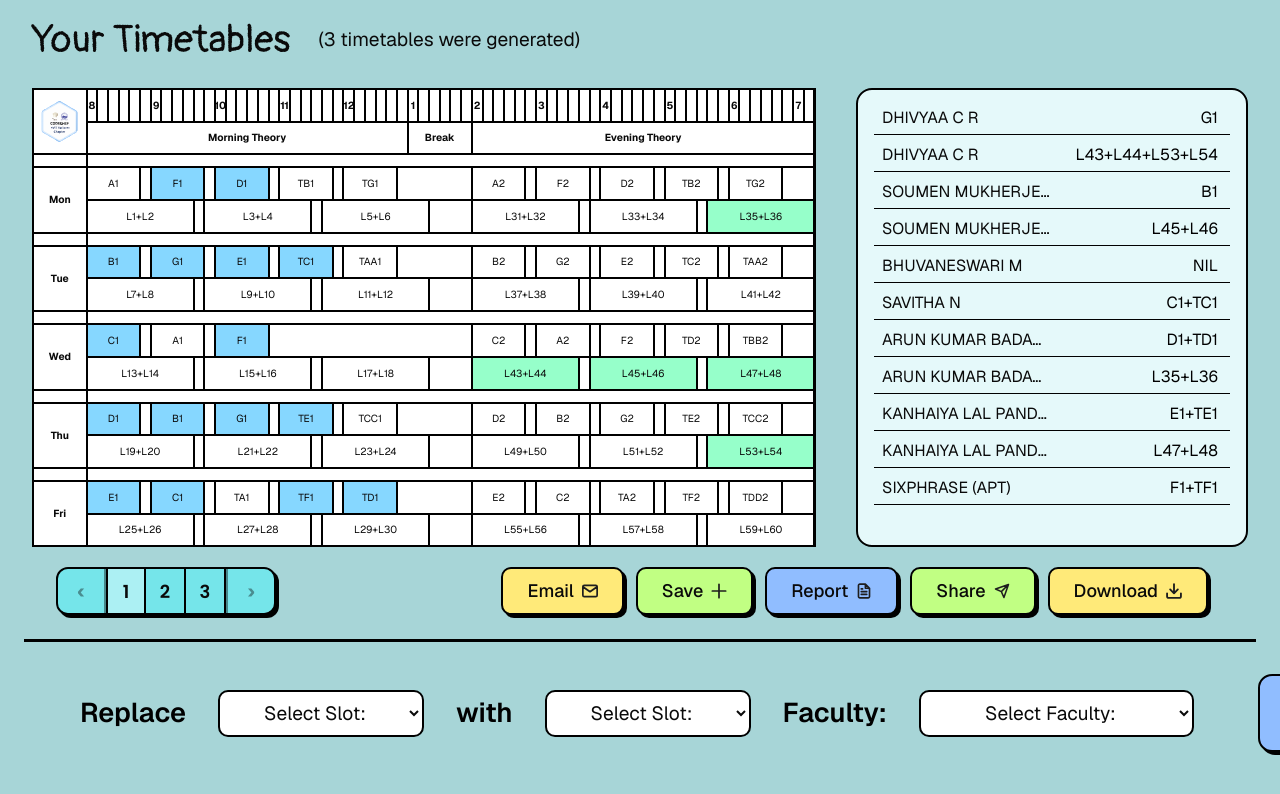
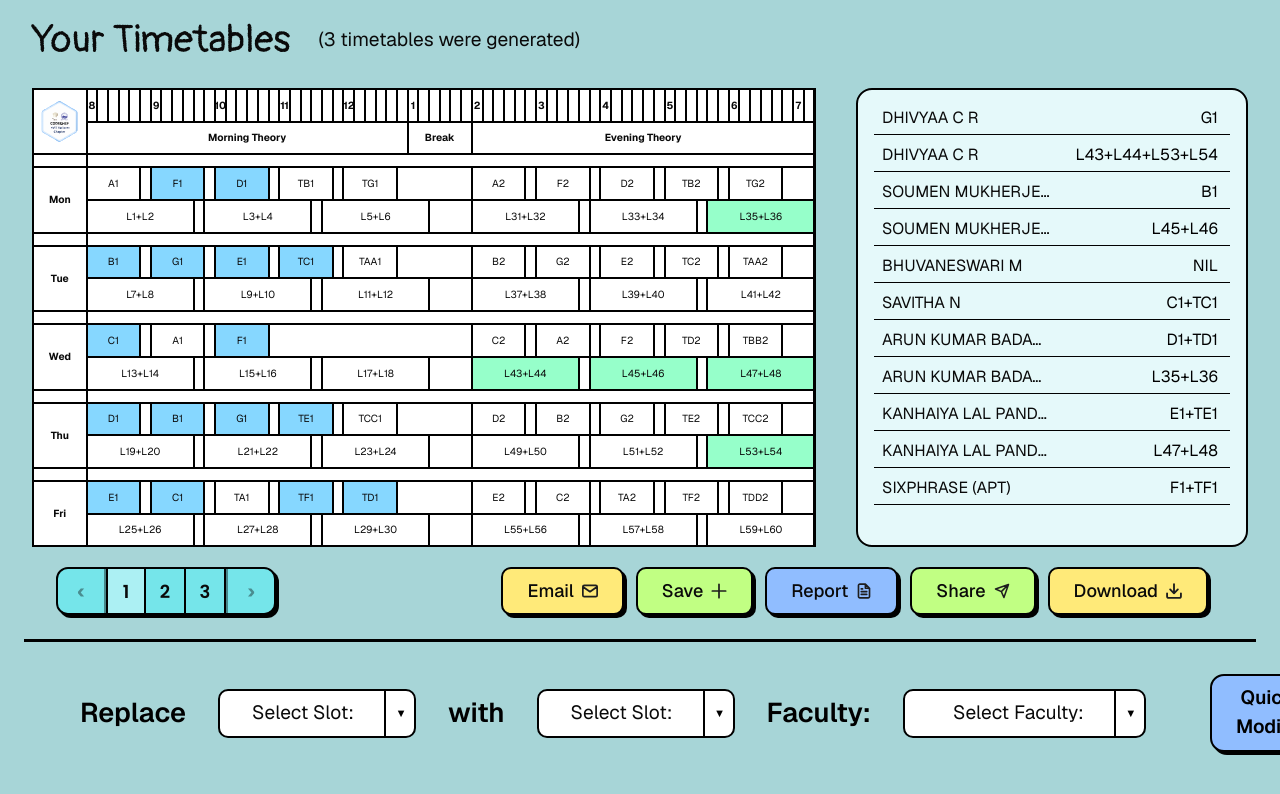
Before and after one commit to CodeChefVIT/ffcs, a Next.js app: page / in a window 1280 px wide. Shown: the top 794 px of the page. Built offline with nearby package versions, Linux system fonts and the light colour scheme.

Commit message:
Dropdown arrow fix

```diff
--- a/src/components/timetable/components/QuickModify.tsx
+++ b/src/components/timetable/components/QuickModify.tsx
@@ -16,15 +16,22 @@ const ReplaceSlot = () => {
     // logic
   };
 
+  const arrow = (
+    <div className="pointer-events-none h-full w-8 border-l-2 border-black absolute right-0 top-0 flex items-center justify-center text-black text-[0.7rem]">
+      ▼
+    </div>
+  );
+
   return (
     <div className="">
-    <div className="bg p-6 ml-8 flex items-center gap-8 " >
+      <div className="bg p-6 ml-8 flex items-center gap-8">
         <span className="text-black font-semibold text-[1.7rem]">Replace</span>
 
+        <div className="relative">
           <select
             value={fromSlot}
             onChange={(e) => setFromSlot(e.target.value)}
-        className="rounded-lg border-2 border-black px-10 py-2 bg-white focus:outline-black text-[1.2rem]"
+            className="rounded-lg border-2 border-black px-8 py-2 pr-15 bg-white focus:outline-black text-[1.2rem] appearance-none"
           >
             <option value="">Select Slot:</option>
             {slotOptions.map((slot) => (
@@ -33,13 +40,16 @@ const ReplaceSlot = () => {
               </option>
             ))}
           </select>
+          {arrow}
+        </div>
 
         <span className="text-black font-semibold text-[1.7rem]">with</span>
 
+        <div className="relative">
           <select
             value={toSlot}
             onChange={(e) => setToSlot(e.target.value)}
-        className="rounded-lg border-2 border-black px-10 py-2 bg-white focus:outline-none text-[1.2rem]"
+            className="rounded-lg border-2 border-black px-8 py-2 pr-15 bg-white focus:outline-none text-[1.2rem] appearance-none"
           >
             <option value="">Select Slot:</option>
             {slotOptions.map((slot) => (
@@ -48,13 +58,16 @@ const ReplaceSlot = () => {
               </option>
             ))}
           </select>
+          {arrow}
+        </div>
 
         <span className="text-black font-semibold text-[1.7rem]">Faculty:</span>
 
+        <div className="relative">
           <select
             value={faculty}
             onChange={(e) => setFaculty(e.target.value)}
-        className="rounded-lg border-2 border-black px-15 py-2 bg-white focus:outline-none text-[1.2rem]"
+            className="rounded-lg border-2 border-black px-12 py-2 pr-15 bg-white focus:outline-none text-[1.2rem] appearance-none"
           >
             <option value="">Select Faculty:</option>
             {facultyOptions.map((name) => (
@@ -63,6 +76,8 @@ const ReplaceSlot = () => {
               </option>
             ))}
           </select>
+          {arrow}
+        </div>
 
         <button
           onClick={handleModify}
```
Lines whose indentation alone changed are shown as unchanged.
